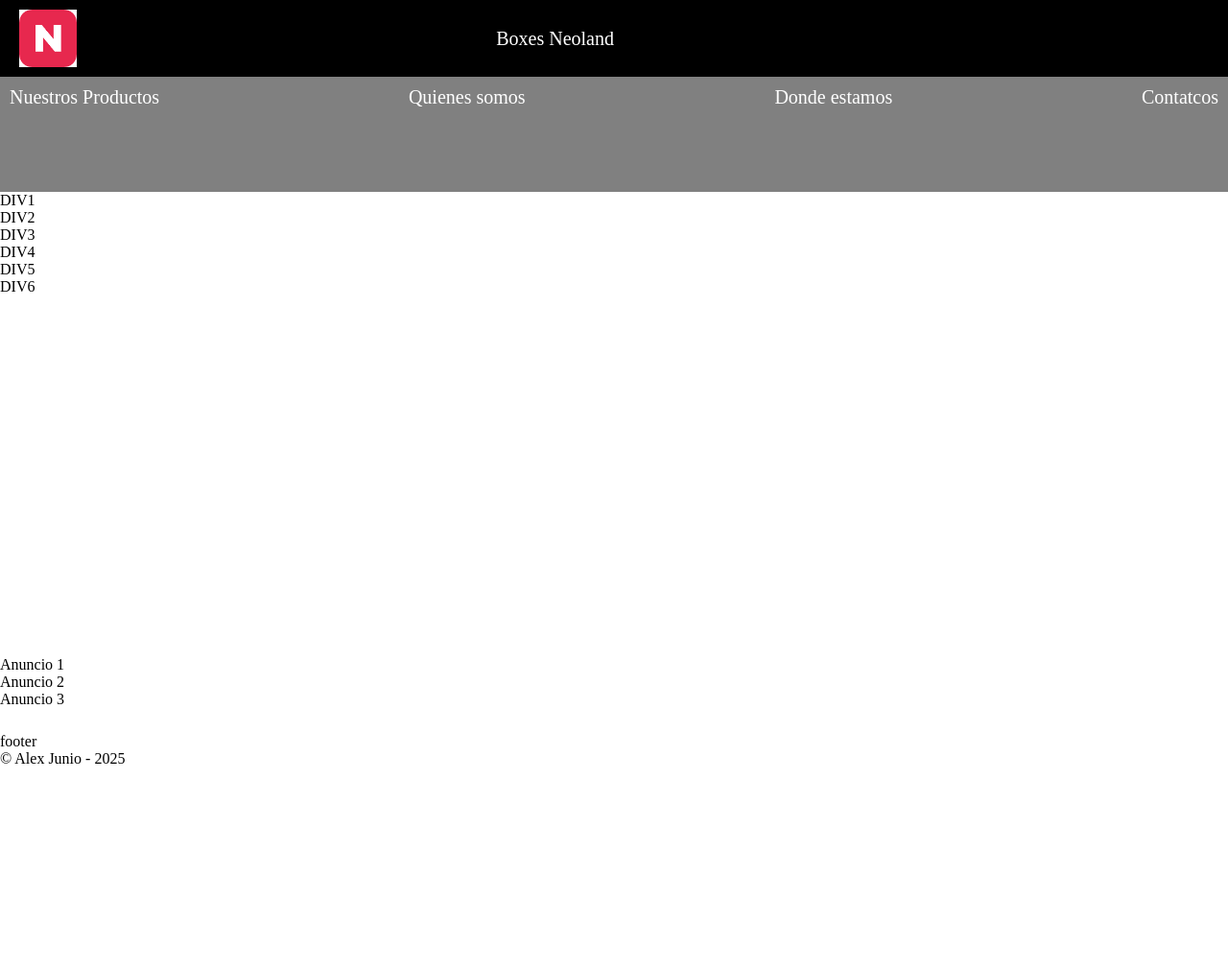
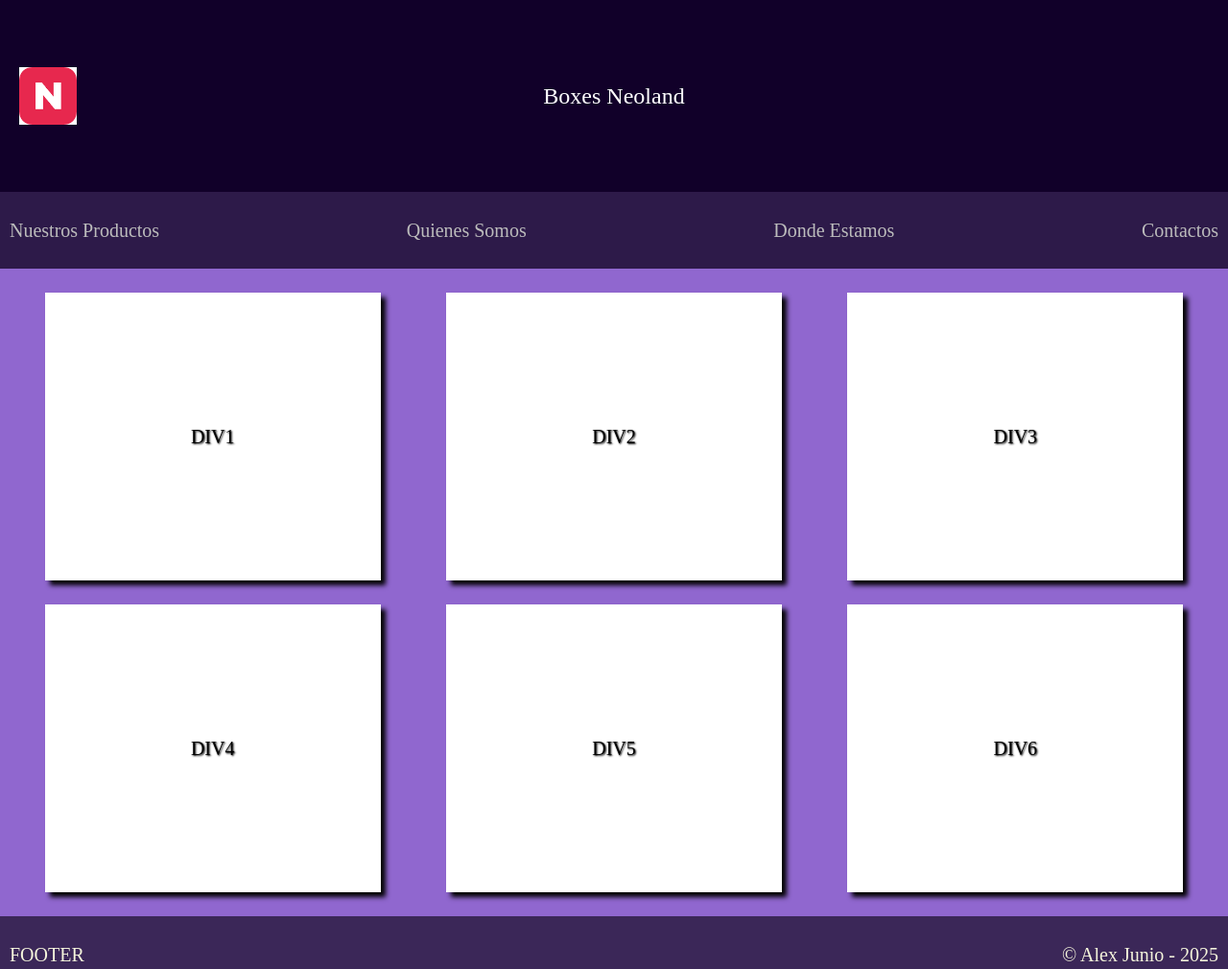
Before and after one commit to AlexFgn/proyectos-css, a plain HTML site: page 09jun/5cajas/index.html in a window 1280 px wide. Shown: the whole page at 96% size. Before the commit the page ends 800 px from the top, so only its background shows below. Drawn offline with Linux system fonts and the light colour scheme.

```diff
--- a/09jun/5cajas/assets/styless/style.css
+++ b/09jun/5cajas/assets/styless/style.css
@@ -7,7 +7,7 @@
   height: 100vh; /*ocupa toda la altura de la ventana*/
   display: grid;
   grid-template-columns: 1fr; /*una sola columna*/
-  grid-template-rows: 10% 15% 1fr 10%;
+  grid-template-rows: 25% 10% 1fr 10%;
   grid-template-areas:
     "zh"  /*header*/
     "zn"  /*nav*/
@@ -18,12 +18,12 @@
 
 header{
   grid-area: zh;
-  background-color: black;
+  background-color: #110029;
   color: white;
   font-size: 20px;
   display: flex; /*flexbox para distribucion interna*/
-  justify-content: space-between; /*Espacio entre elemento*/
-  text-align: center;
+  align-items: center; /*Centra verticalmente los elementos dentro del header*/
+  position: relative; /*Establece el contexto para pocicionar hijos con position: absolute*/
 }
 
 #logo{
@@ -32,9 +32,10 @@
 }
 
 #titulo{
-  margin-right: 50%; /* margen derecho para la separacion*/
-  display: flex;
-  align-items: center; /*centrar verticalmente*/
+  position: absolute; /*saca el titulo del flujo normal y lo posiciona de forma absoluta respecto al header*/
+  left: 50%; /* Lo coloca al 50% del ancho del header desde la izquierda*/
+  transform: translateX(-50%); /*Lo desplaza hacia la izquierda la mitad de su propio ancho, logrando un centrado exacto*/
+  font-size: 24px; /*Tamaño de fuente mas grande para destacar el titulo*/
 }
 
 /*Imagen del logo*/
@@ -46,10 +47,12 @@
 
 nav{
   grid-area: zn; /*area del grid para nav*/
-  background-color: gray;
-  color: white;
+  background-color: #2d1a49;
+  color: rgb(188, 188, 188);
   display: flex; /*flexbox*/
-  align-content: center; /*Centrar contenido verticalmente*/
+  /*align-content: center;*/  /*Centra los divs si presenta filas "grid" */
+
+  align-items: center;  /* Se presenta en una sola fila*/
   justify-content: space-between; /*Espacio entre elementos*/
   padding: 10px; /*Espacio interno*/
 }
@@ -59,5 +62,131 @@
 }
 
 nav > div:hover{
-  color: yellow; /*cambia el cursor del a amarillo*/
+  color: #e6c60e; /*cambia el cursor cuando estamos encima a amarillo*/
 }
+
+main{
+  grid-area: zm; /*Area de grid para main*/
+  background-color: #9067cf;
+  color: white;
+  display: flex;   /*Flexbox para los divs hijos*/
+  flex-wrap: wrap; /*Permite que los elementos pasen a la siguiente linea*/
+  justify-content: center; /*Centra horizontalmente*/
+  align-items: center;  /*centra verticalmente*/
+  gap: 16px;  /*Espacio entre los elementos*/
+}
+
+main > .texto{
+  width: 98%; /*Ancho casi completo*/
+  height: 200px; /*Alto fijo*/
+  background-color: white; /*Fondo blanco*/
+  border: 1px solid white; /*Border gris*/
+  max-width: 350px; /*Ancho maximo para que no se agrande demasiado*/
+  box-shadow: 5px 5px 5px black; /*sombra para dar profundidad*/
+  /* box-shadow: 5px 0px 5px black; -> para sombra a la derecha
+     box-shadow: 0px 5px 5px black: -> para abajo
+     box-shadow: -5px 0px 5px black:-> izquierda
+     box-shadow: 0px -5px 5px black:-> Arriba*/
+
+
+  display: flex; /*Flexbox para centrar text*/
+  align-items: center;
+  justify-content: center;
+  color: black;
+  font-size: 20px; /*tamaño del texto*/
+  text-shadow: 1px 1px 2px black; /*sombra de texto para mejorar lectura*/
+}
+
+aside{
+  grid-area: za; /*Area del grid para asadide este "za" lo hemos nombrado despues, no figura en el body*/
+  display: none; /* nose muestra por defecto con "none"*/ /*cambiar por flex para que se vea (mas adelante)*/
+  background-color: #6f10b7;
+  flex-wrap: wrap;  /*Los hijos pueden ir a la otra linea*/
+  justify-content: center; /*Centrar horizontalmente*/
+  align-content: space-around; /*Espacio alrededor vertical*/
+  gap: 16px;  /*Espacio entre elementos*/
+  padding: 20px; /*Espacio interno*/
+}
+
+/*Divs dentro del aside con clase anuncio*/
+aside > .anuncio{
+  width: 300px;  /*ancho fijo*/
+  height: 30%; /*Alto relativo*/
+  margin-bottom: 3px; /*Separacion abajo*/
+  background-color: #a446db;
+  color: white;
+  border: 1px solid rgb(0, 30, 255);
+  box-shadow: 5px 5px 5px #d97bff;
+  display: flex; /*Flexbox para centrar texto*/
+  align-items: center;
+  justify-content: center;
+  font-size: 30px;
+  text-shadow: 1px 1px 2px rgb(0, 30, 255);
+}
+
+footer{
+  grid-area: zf; /*Area de grid para footer*/
+  background-color: #3b2758;
+  color: beige;
+  font-size: 20px;
+  display: flex; /*flexbox*/
+  flex-wrap: wrap; /*Permite que hijos pasen a otra linea*/
+  justify-content: space-between; /*Espacio entre hijos*/
+  align-items: center; /*Centrado vertical*/
+  padding: 10px; /*Espacio interno*/
+}
+
+/*Media query para pantallas mayores de 600px*/
+@media screen and (min-width:600px) {
+  main{
+    padding: 25px; /*Espacio extra dentro del main*/
+    gap: 30px; /*Espacio mayor entre elementos*/
+  }
+  main > .texto{
+    width: 48%; /*Los divs ocupan casi la mitad del contenedor*/
+  }
+
+}
+
+/*Media query para pantallas mayoes a 1000px*/
+
+@media screen and (min-width:1000px) {
+  main{
+    justify-content: space-around; /*Distribucion con espacio entre los elementos*/
+    align-items: center; /*centrado vertical*/
+    gap: 25px;
+  }
+  main > .texto{
+    width: 30%; /*Ancho reducido para mostrar mas elementos en linea*/
+    height: 300px; /*Alto aumentado*/
+  }
+
+}
+
+/*Media query para pantallas muy grandes (1400px)*/
+@media screen and (min-width:1400px) {
+
+body{
+  /*Cambiamos layout para agregar aside a la derecha*/
+  grid-template-columns: 1fr 20%; /*Dos columnas: contenido principal + aside*/
+  grid-template-rows: 40px 40px 1fr 50px; /*Altura de filas ajustadas*/
+  grid-template-areas:
+    "zh zh"
+    "zn zn"
+    "zm za"
+    "zf zf";
+}
+
+/*Reducimos tamaño del logo en pantallas grandes*/
+header > div > img{
+  max-height: 30px;
+  padding: 5px;
+}
+
+/*Mostramos aside en pantallas grandes*/
+aside{
+  display: flex;
+}
+
+
+}
--- a/09jun/5cajas/index.html
+++ b/09jun/5cajas/index.html
@@ -16,9 +16,9 @@
 
   <nav>
     <div>Nuestros Productos</div>
-    <div>Quienes somos</div>
-    <div>Donde estamos</div>
-    <div>Contatcos</div>
+    <div>Quienes Somos</div>
+    <div>Donde Estamos</div>
+    <div>Contactos</div>
   </nav>
 
   <!-- Utilizamos class="texto" porque se repite -->
@@ -39,7 +39,7 @@
   </aside>
 
   <footer>
-    <div>footer</div>
+    <div>FOOTER</div>
     <div>&copy; Alex Junio - 2025</div>
   </footer>
 </body>
--- /dev/null
+++ b/10jun/1ejercicio/assets/styless/style.css
@@ -0,0 +1,36 @@
+*{
+  box-sizing: border-box;
+}
+
+body{
+  font-family: sans-serif;
+  padding: 20px;
+  background: beige;
+  /*background-color= "color de fondo"
+    background= "color de fondo"
+    OJO el background ->image...*/
+}
+
+h1{
+  margin-bottom: 20px;
+}
+
+.caja{
+  width: 300px;
+  padding: 20px;
+  border: 10px solid; /*sino ponemos "solid" no aparece el borde*/
+  margin-bottom: 20px;
+  background-color: white;
+}
+
+/* Primera caja usa content-box (por defecto)*/
+.content-box{
+  box-sizing: content-box;
+  border-color: aquamarine;
+}
+
+/*Segunda caja usa border-box */
+.border-box{
+  box-sizing: border-box;
+  border-color: brown;
+}
--- /dev/null
+++ b/10jun/1ejercicio/idex.html
@@ -0,0 +1,15 @@
+<!DOCTYPE html>
+<html lang="es">
+<head>
+  <meta charset="UTF-8">
+  <meta name="viewport" content="width=device-width, initial-scale=1.0">
+  <link rel="stylesheet" href="assets/styless/style.css">
+  <title>Borderbox-Contentbox</title>
+</head>
+<body>
+  <h1>Demostracion del modelo de caja</h1>
+  <div class="caja content-box">Content-box</div>
+  <div class="caja border-box">Border-box</div>
+
+</body>
+</html>
```
